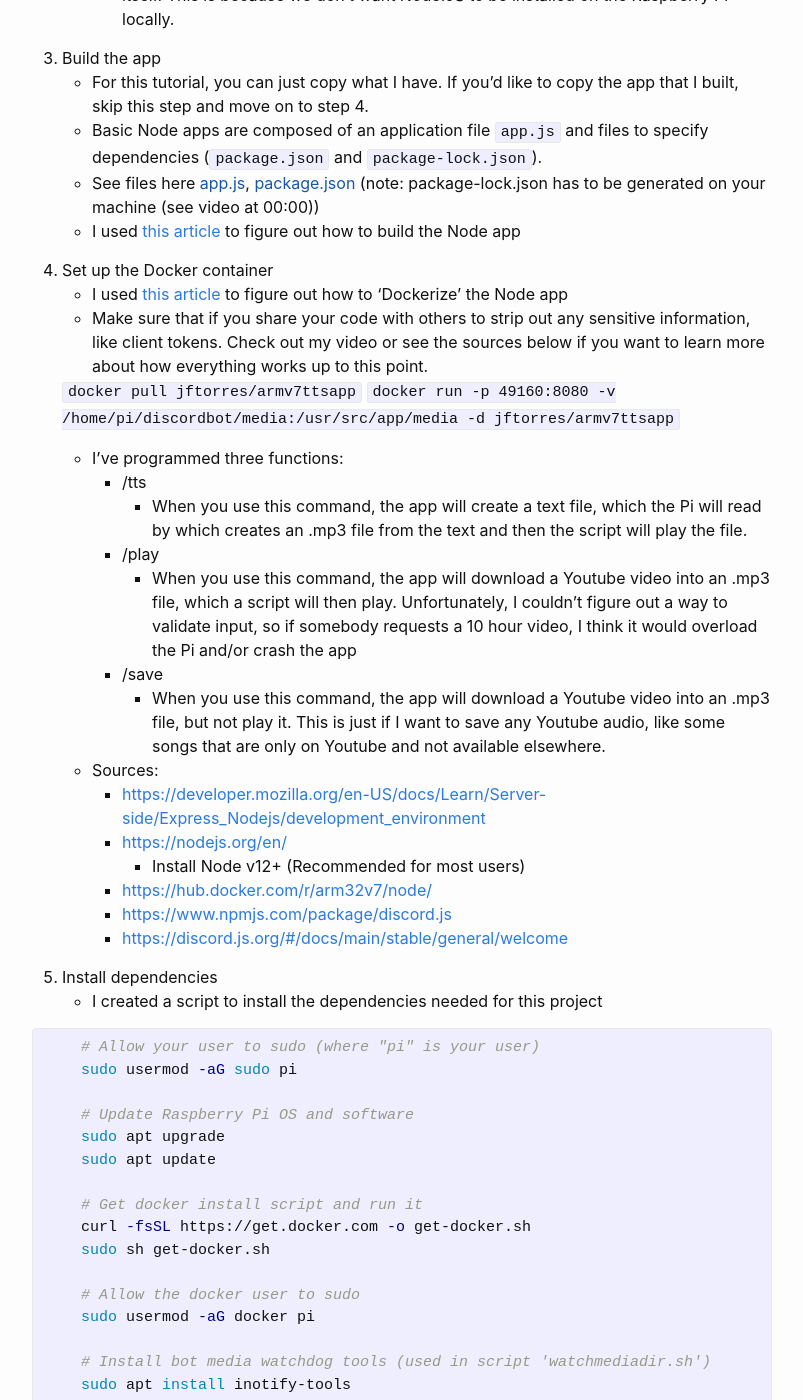
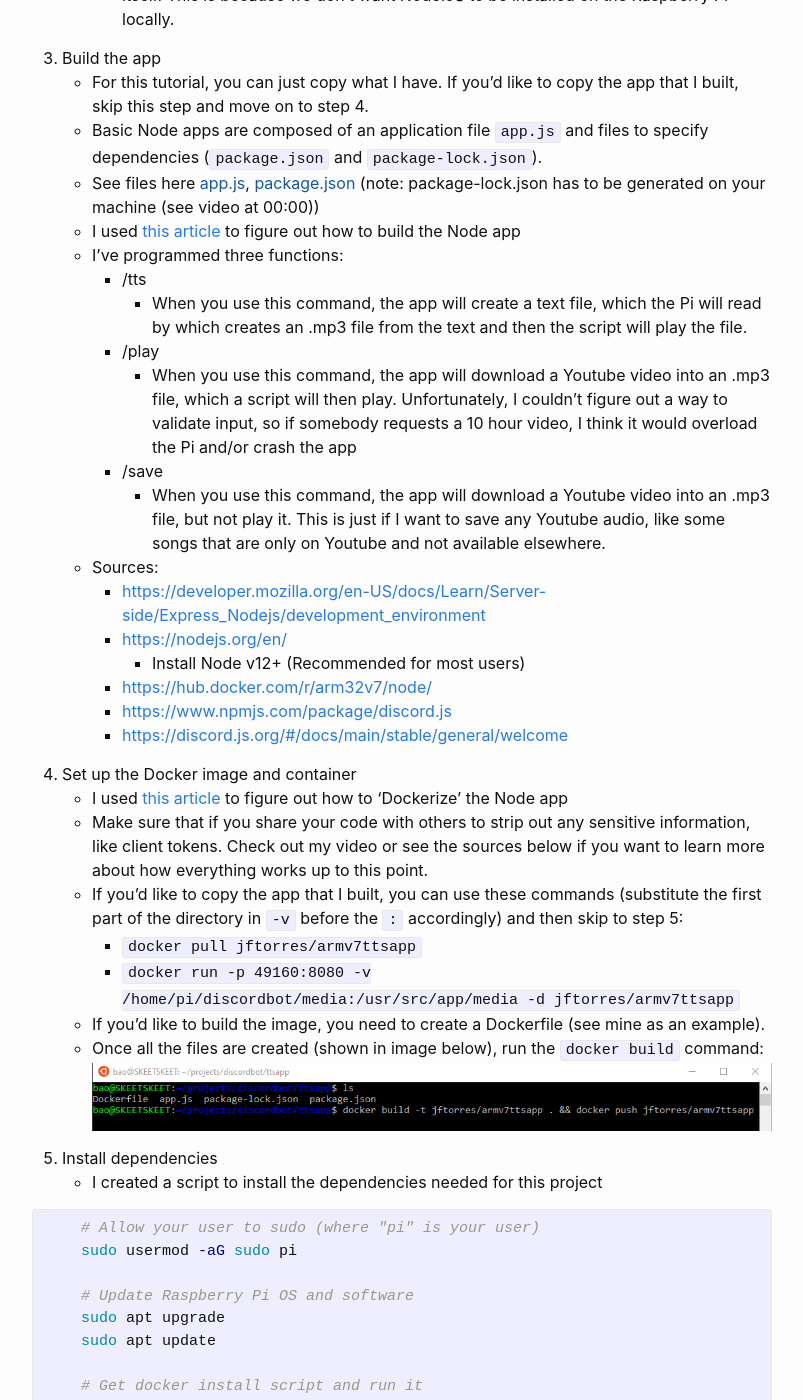
Before and after one commit to codingwatermelon/codingwatermelon.github.io, a Jekyll site: the page built from _posts/2022-02-06-how-to-make-a-discord-bot.md, in a window 1280 px wide and 1400 px high, scrolled down 3724 px. Shown: the whole window, without its empty margins (238-1041 px from the left). Built offline with Jekyll 4.4.1, drawn with Linux system fonts in a browser that asks for light colours; some of the changed text lies outside the part shown.

Commit message:
dockerbuild

```diff
--- a/_posts/2022-02-06-how-to-make-a-discord-bot.md
+++ b/_posts/2022-02-06-how-to-make-a-discord-bot.md
@@ -94,15 +94,6 @@ It's a relatively simple bot that can definitely be expanded to do more stuff. A
     - Basic Node apps are composed of an application file `app.js` and files to specify dependencies (`package.json` and `package-lock.json`).
     - See files here [app.js](), [package.json]() (note: package-lock.json has to be generated on your machine (see video at 00:00))
     - I used [this article](https://www.devdungeon.com/content/javascript-discord-bot-tutorial) to figure out how to build the Node app
-
-{:start="4"}
-4. Set up the Docker container
-    - I used [this article](https://nodejs.org/en/docs/guides/nodejs-docker-webapp/) to figure out how to 'Dockerize' the Node app
-    - Make sure that if you share your code with others to strip out any sensitive information, like client tokens. Check out my video or see the sources below if you want to learn more about how everything works up to this point.
-
-    `docker pull jftorres/armv7ttsapp`
-    `docker run -p 49160:8080 -v /home/pi/discordbot/media:/usr/src/app/media -d jftorres/armv7ttsapp`
-
     - I've programmed three functions:
         - /tts
             - When you use this command, the app will create a text file, which the Pi will read by which creates an .mp3 file from the text and then the script will play the file.
@@ -117,6 +108,18 @@ It's a relatively simple bot that can definitely be expanded to do more stuff. A
       - [https://hub.docker.com/r/arm32v7/node/](https://hub.docker.com/r/arm32v7/node/)
       - [https://www.npmjs.com/package/discord.js](https://www.npmjs.com/package/discord.js)
       - [https://discord.js.org/#/docs/main/stable/general/welcome](https://discord.js.org/#/docs/main/stable/general/welcome)
+
+{:start="4"}
+4. Set up the Docker image and container
+    - I used [this article](https://nodejs.org/en/docs/guides/nodejs-docker-webapp/) to figure out how to 'Dockerize' the Node app
+    - Make sure that if you share your code with others to strip out any sensitive information, like client tokens. Check out my video or see the sources below if you want to learn more about how everything works up to this point.
+    - If you'd like to copy the app that I built, you can use these commands (substitute the first part of the directory in `-v` before the `:` accordingly) and then skip to step 5:
+        - `docker pull jftorres/armv7ttsapp`
+        - `docker run -p 49160:8080 -v /home/pi/discordbot/media:/usr/src/app/media -d jftorres/armv7ttsapp`
+   - If you'd like to build the image, you need to create a Dockerfile (see mine as an example).
+   - Once all the files are created (shown in image below), run the `docker build` command:
+   ![dockerbuild](/resources/02-DiscordBot/dockerbuild.png)
+
 
 {:start="5"}
 5. Install dependencies
```
Also changed, not shown: other parts of _posts/2022-02-06-how-to-make-a-discord-bot.md (+1 -1 lines), resources/02-DiscordBot/dockerbuild.png (added).
